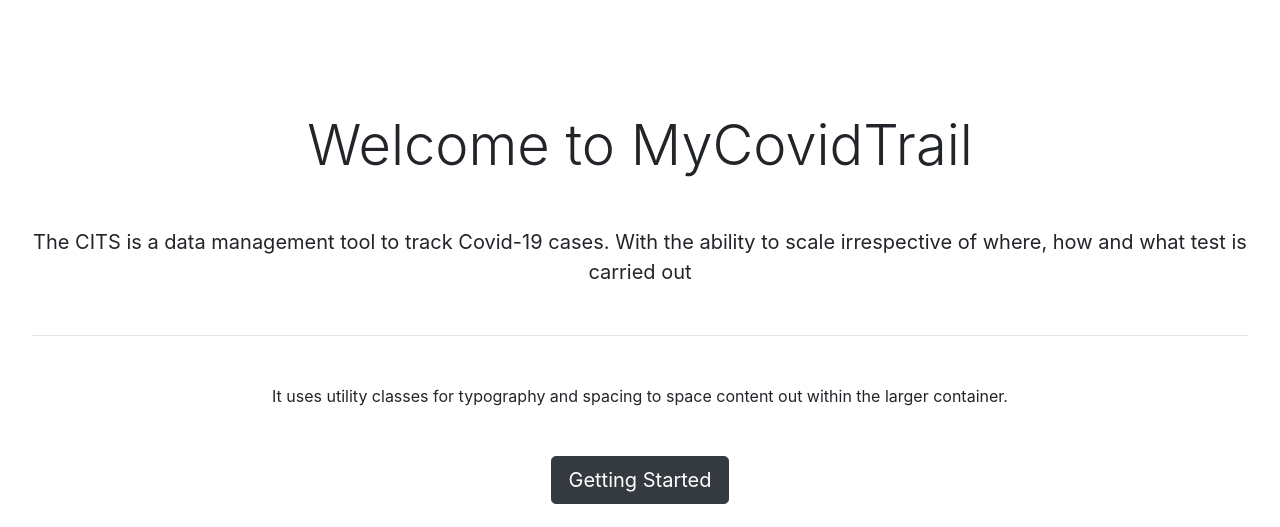
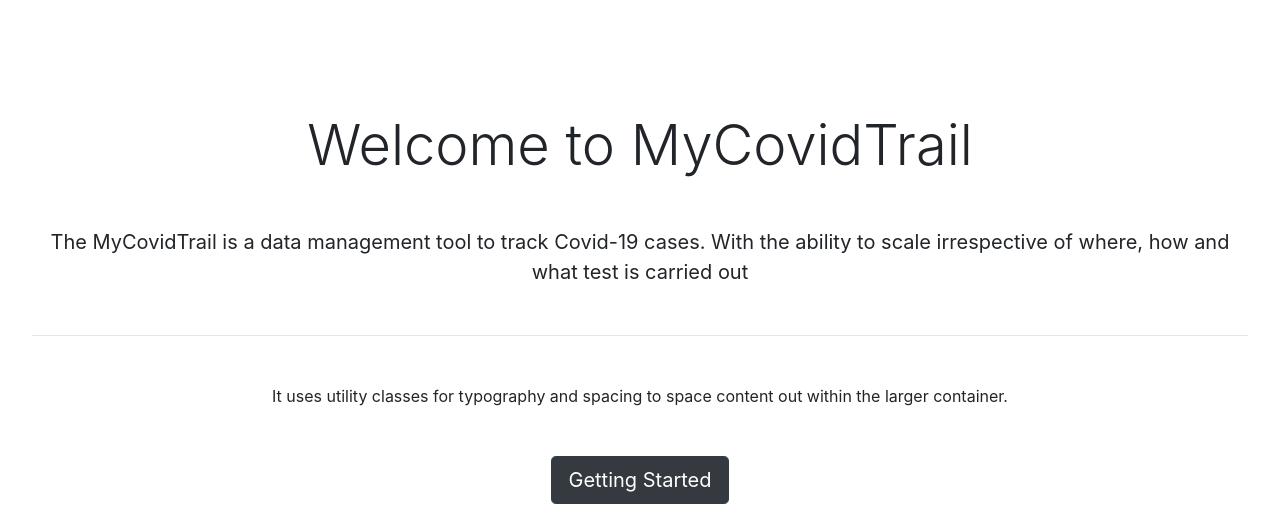
Before and after one commit to yikwah99/MyCovidTrail, a PHP site: page /landing.php in a window 1280 px wide. Shown: the part 72-599 px from the top of the page. Run offline with PHP 8.4, Linux system fonts and the light colour scheme; some libraries are stand-ins or nearby versions.

Commit message:
misc-fix-typo

```diff
--- a/php/landing.php
+++ b/php/landing.php
@@ -19,7 +19,7 @@
     </nav>
     <div class="jumbotron text-center vh-100 " style="background: rgba(255,255,255,0.0);">
       <h1 class="display-4 my-5">Welcome to MyCovidTrail</h1>
-      <p class="lead my-3" style="font-weight:400;">The CITS is a data management tool to track Covid-19 cases. With the ability to scale irrespective of where, how and what test is carried out</p>
+      <p class="lead my-3" style="font-weight:400;">The MyCovidTrail is a data management tool to track Covid-19 cases. With the ability to scale irrespective of where, how and what test is carried out</p>
       <hr class="my-5">
       <p>It uses utility classes for typography and spacing to space content out within the larger container.</p>
       <p class="lead my-5">
```
